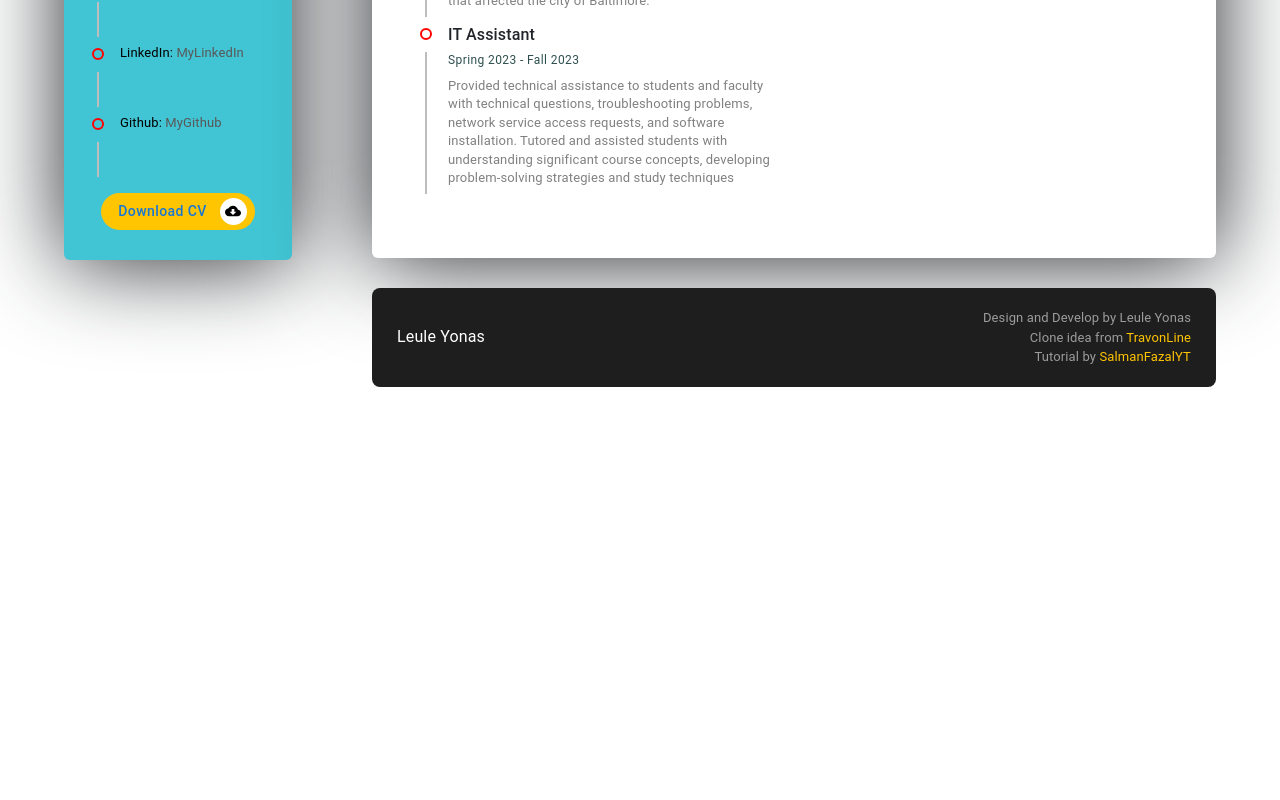
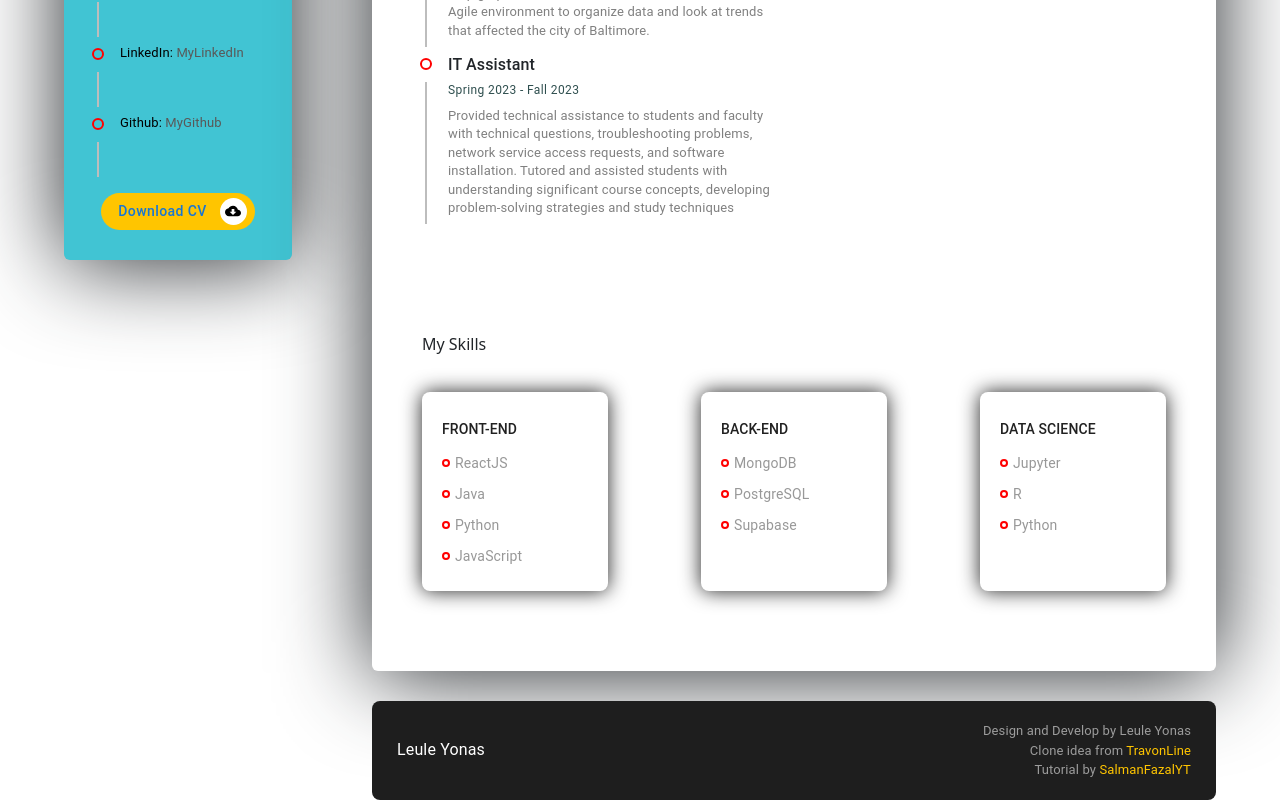
Before and after one commit to LeuleY/PersonalPage, a React (Create React App) app: page / in a window 1280 px wide. Shown: the part 700-1500 px from the top of the page. Before the commit the page ends 1087 px from the top, so only its background shows below. Built offline with nearby package versions, Linux system fonts and the light colour scheme.

Commit message:
SKILLS AND EDU

```diff
--- a/src/App.css
+++ b/src/App.css
@@ -25,6 +25,14 @@
 
 }
 
+.pt_45{
+    padding-bottom: 45px !important;
+
+}
+
+.p_50{
+    padding: 50px !important;
+}
 @media (max-width:991px) {
 
 .top_60{
@@ -35,7 +43,7 @@
 .container_shadow{
     box-shadow: 0px 2px 92px 0px ;
     -webkit-box-shadow: 0px 2px 92px 0px ;
-    -moz-box-shadow:  0px 2px 92px 0px ;;
+    -moz-box-shadow:  0px 2px 92px 0px ;
 }
 
 .main-content{
@@ -45,8 +53,9 @@
     -moz-border-radius: 6px;
     -webkit-border-radius: 6px;
     margin-bottom: 30px;
-    padding: 30px;
   }
+
+
 
 .section title{
     position: relative;
@@ -72,4 +81,12 @@
 
 }
 
-/* 21:56 */
+.section{
+    padding-left: 30px;
+    padding-right: 30px;
+    padding-top: 30px;
+}
+
+.graybg{
+    background-color: white;
+}
--- a/src/pages/Resume/Resume.css
+++ b/src/pages/Resume/Resume.css
@@ -23,3 +23,47 @@
     margin-top: 6px;
 
 }
+
+
+.skill {
+    border-radius: 8px !important;
+    padding: 20px !important;
+    box-shadow: 0px 0px 20px 0px !important ;
+    min-height: 186px !important;
+    height: 100% !important;
+
+}
+
+
+.skill .skill_title{
+    font-size: 14px !important;
+    font-weight: 500 !important;
+    line-height: 35px !important;
+
+}
+
+
+.skill .skill_description{
+    display: flex;
+    align-items: center;
+    color: #989898;
+
+    font-size: 400 !important;
+    line-height: 18px !important;
+
+}
+
+
+.skill .skill_description .timeline_dot{
+    color: black !important;
+    border-color: var(--main-color) ;
+    padding: 2px !important;
+    margin-right: 5px !important;
+
+}
+
+.skill_container{
+    justify-content: space-between;
+
+
+}
--- a/src/pages/Resume/Resume.js
+++ b/src/pages/Resume/Resume.js
@@ -1,6 +1,6 @@
 import React from "react";
 import "./Resume.css";
-import { Container, Grid, Typography } from "@mui/material";
+import { Container, Grid, Paper, Typography } from "@mui/material";
 import resumeData from "../../utils/resumeData";
 import CustomTimeline, {
   CustomTimelineSeparator,
@@ -12,13 +12,13 @@ import TimelineSeparator from "@mui/lab/TimelineSeparator";
 import TimelineConnector from "@mui/lab/TimelineConnector";
 import TimelineDot from "@mui/lab/TimelineDot";
 import TimelineContent from "@mui/lab/TimelineContent";
-import SchoolIcon from '@mui/icons-material/School';
+import SchoolIcon from "@mui/icons-material/School";
 
 const Resume = () => {
   return (
     <>
       {/* ABOUT ME */}
-      <Grid container className="section pb_45">
+      <Grid container className="section pb_45 pt_45">
         <Grid item className="section_title mb_30" xs={12}>
           <span></span>
           <h6 variant="h6" className="section_title_text">
@@ -33,7 +33,7 @@ const Resume = () => {
       </Grid>
 
       {/* Expereince and Education */}
-      <Grid container className="section">
+      <Grid container className="section pb_45">
         <Grid item className="section_title mb_30" xs={12}>
           <span></span>
           <h6 variant="h6" className="section_title_text">
@@ -92,17 +92,60 @@ const Resume = () => {
                   </TimelineItem>
                 ))}
               </CustomTimeline>
-            </Grid>          </Grid>
+            </Grid>{" "}
+          </Grid>
         </Grid>
       </Grid>
 
-      {/* Services  */}
-
-      <Grid container className="section"></Grid>
 
       {/*  Skills */}
 
-      <Grid container className="section"></Grid>
+      <Grid
+        container
+        className="section graybg pb_45 p_50"
+      >
+        <Grid item xs={12}>
+                <Grid container className="skill_container">
+                <Grid item className="section_title mb_30" xs={12}>
+          <span></span>
+          <h6 variant="h6" className="section_title_text">
+            My Skills
+          </h6>
+        </Grid>
+
+
+        {resumeData.Skills.map((Skill) => (
+          <Grid item xs={12} small={6} md={3}>
+            <Paper elevation={0} className="skill">
+              <Typography variant="h6" className="skill_title">
+              {Skill.title}
+
+              </Typography>
+
+              {Skill.description.map((Element) => (
+                <Typography variant="body2" className="skill_description">
+                  <TimelineDot variant={"outlined"} className="timeline_dot"/>
+
+                  {Element}
+                </Typography>
+              ))}
+
+
+            </Paper>
+          </Grid>
+        ))}
+
+                </Grid>
+
+        </Grid>
+
+
+
+
+
+
+
+      </Grid>
 
       {/* Contact */}
 
--- a/src/utils/resumeData.js
+++ b/src/utils/resumeData.js
@@ -58,4 +58,26 @@ export default {
 
 
     ],
+
+    Skills:[
+        {title: "FRONT-END",
+         description: ["ReactJS", "Java", "Python", "JavaScript", ]
+
+
+
+        },
+        {title: "BACK-END",
+            description: ["MongoDB", "PostgreSQL", "Supabase",  ]
+
+
+
+           },
+            {title: "DATA SCIENCE",
+                description: ["Jupyter", "R", "Python",  ]
+
+
+
+            }
+
+    ],
 };
```
